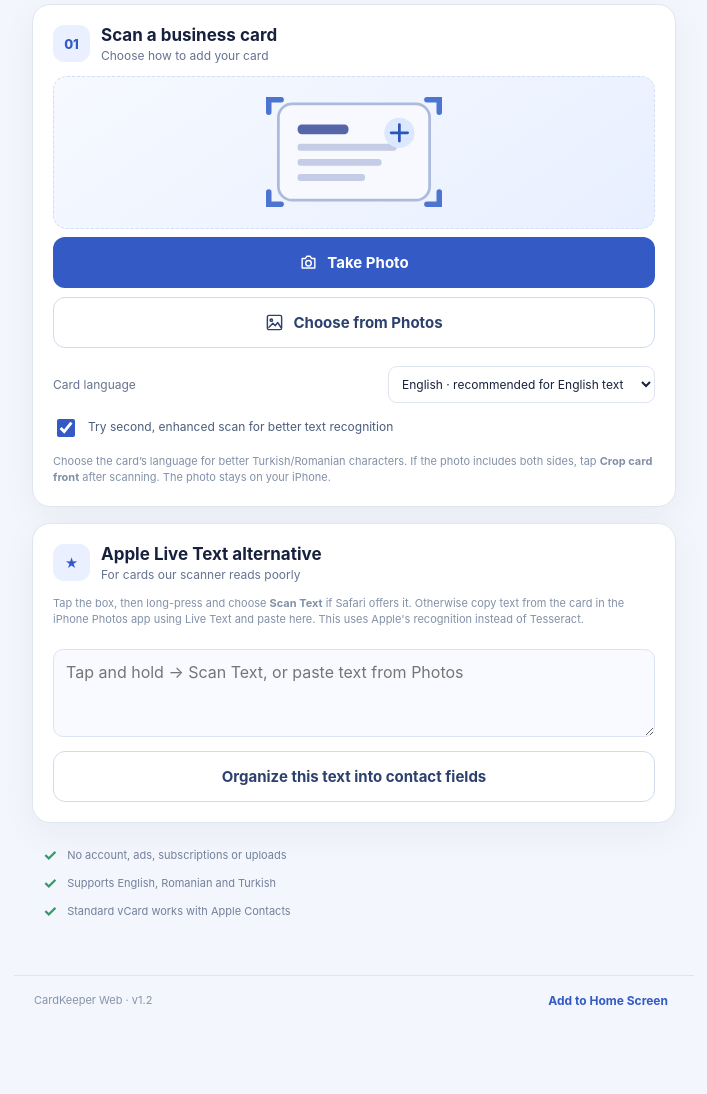
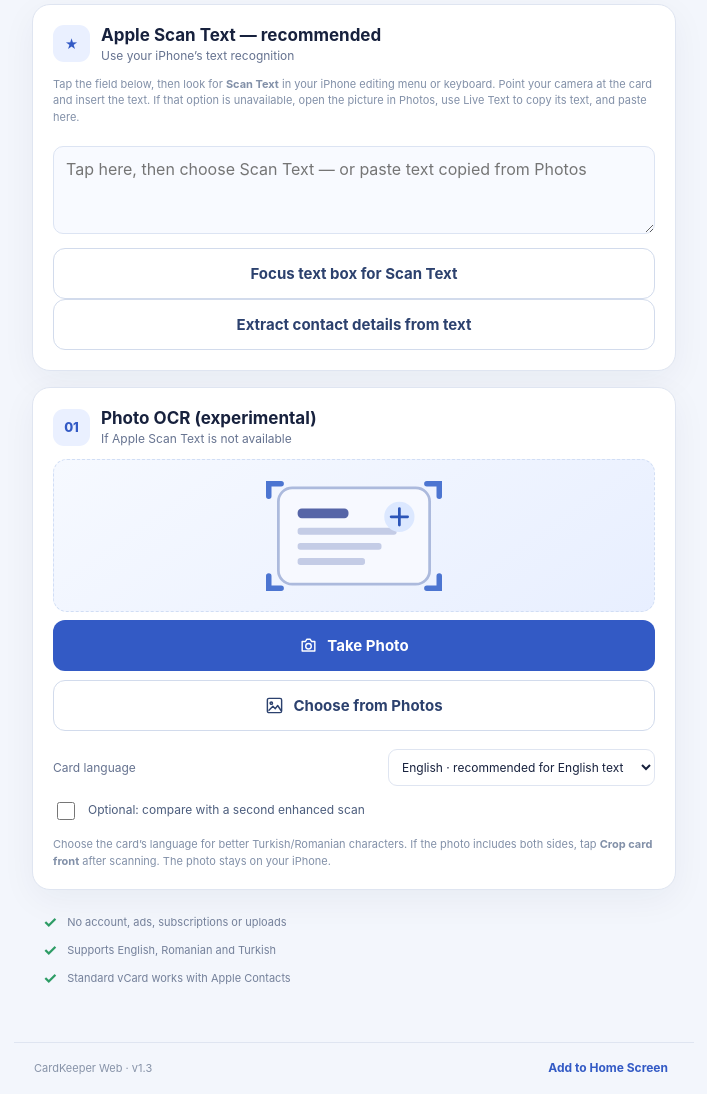
Before and after one commit to svskrdg/cardkeeper, a plain HTML site: page docs/index.html in a window 1280 px wide. Shown: the part 314-1408 px from the top of the page, without its empty margins (286-993 px from the left). Before the commit the page ends 1341 px from the top, so only its background shows below. Drawn offline with Linux system fonts and the light colour scheme.

Commit message:
Prioritize Apple Scan Text in Safari and collapse OCR debug lines by default

```diff
--- a/docs/index.html
+++ b/docs/index.html
@@ -11,7 +11,7 @@
   <link rel="manifest" href="./manifest.webmanifest">
   <link rel="icon" type="image/svg+xml" href="./icon.svg">
   <link rel="apple-touch-icon" href="./icon.svg">
-  <link rel="stylesheet" href="./style.css?v=4">
+  <link rel="stylesheet" href="./style.css?v=5">
   <title>CardKeeper · Business Card Scanner</title>
 </head>
 <body>
@@ -32,10 +32,17 @@
         <p>Snap a photo. We'll read the details locally. Review and import the contact on your iPhone.</p>
       </section>
 
+      <section class="scan-card" aria-labelledby="nativeHeading">
+        <div class="section-header"><div class="step-number">★</div><div><h2 id="nativeHeading">Apple Scan Text — recommended</h2><p>Use your iPhone’s text recognition</p></div></div>
+        <p class="helper">Tap the field below, then look for <strong>Scan Text</strong> in your iPhone editing menu or keyboard. Point your camera at the card and insert the text. If that option is unavailable, open the picture in Photos, use Live Text to copy its text, and paste here.</p>
+        <textarea id="liveTextInput" rows="3" class="native-paste" placeholder="Tap here, then choose Scan Text — or paste text copied from Photos"></textarea>
+        <button class="secondary-button full-width" id="focusLiveText" type="button">Focus text box for Scan Text</button>
+        <button class="secondary-button full-width" id="parseLiveText" type="button">Extract contact details from text</button>
+      </section>
       <section class="scan-card" aria-labelledby="scanHeading">
         <div class="section-header">
           <div class="step-number">01</div>
-          <div><h2 id="scanHeading">Scan a business card</h2><p>Choose how to add your card</p></div>
+          <div><h2 id="scanHeading">Photo OCR (experimental)</h2><p>If Apple Scan Text is not available</p></div>
         </div>
         <div class="scan-icon" aria-hidden="true">
           <svg viewBox="0 0 160 96">
@@ -70,15 +77,9 @@
             <option value="tur">Türkçe</option>
           </select>
         </div>
-        <label class="enhance-toggle"><input type="checkbox" id="enhance" checked> Try second, enhanced scan for better text recognition</label><div class="helper">Choose the card’s language for better Turkish/Romanian characters. If the photo includes both sides, tap <strong>Crop card front</strong> after scanning. The photo stays on your iPhone.</div>
+        <label class="enhance-toggle"><input type="checkbox" id="enhance"> Optional: compare with a second enhanced scan</label><div class="helper">Choose the card’s language for better Turkish/Romanian characters. If the photo includes both sides, tap <strong>Crop card front</strong> after scanning. The photo stays on your iPhone.</div>
       </section>
 
-      <section class="scan-card" aria-labelledby="nativeHeading">
-        <div class="section-header"><div class="step-number">★</div><div><h2 id="nativeHeading">Apple Live Text alternative</h2><p>For cards our scanner reads poorly</p></div></div>
-        <p class="helper">Tap the box, then long-press and choose <strong>Scan Text</strong> if Safari offers it. Otherwise copy text from the card in the iPhone Photos app using Live Text and paste here. This uses Apple's recognition instead of Tesseract.</p>
-        <textarea id="liveTextInput" rows="3" class="native-paste" placeholder="Tap and hold → Scan Text, or paste text from Photos"></textarea>
-        <button class="secondary-button full-width" id="parseLiveText" type="button">Organize this text into contact fields</button>
-      </section>
       <section id="workingSection" class="working hidden" role="status" aria-live="polite">
         <div class="spinner" aria-hidden="true"></div>
         <div class="work-copy">
@@ -112,11 +113,11 @@
           <label class="field">Email<input id="email" type="email" autocomplete="off" placeholder="name@company.com"></label>
           <label class="field">Website<input id="website" type="text" autocomplete="off" placeholder="www.company.com"></label>
           <label class="field">Address<input id="address" type="text" autocomplete="off" placeholder="Street, city, country"></label>
-          <section class="recognized-lines" aria-label="Assign recognized card text">
-            <h3>Fix misplaced information</h3>
+          <details class="recognized-lines" aria-label="Assign recognized card text"><summary>Review / reassign recognized lines</summary>
+            <h3>Correct fields using recognized lines</h3>
             <p>Each row below contains text found on the card. Choose the right field to place it without retyping.</p>
             <div id="recognizedLines"></div>
-          </section>
+          </details>
           <details class="raw-details"><summary>Full recognized text</summary><textarea id="rawText" rows="5" spellcheck="false"></textarea><button type="button" id="reparseText" class="secondary-button full-width">Re-read corrected text</button></details>
           <button id="saveContactButton" class="save-button" type="submit">
             <svg viewBox="0 0 24 24" aria-hidden="true"><path d="M12 3v11m-4-4 4 4 4-4M4 17v3h16v-3"/></svg>
@@ -135,7 +136,7 @@
       </section>
     </main>
     <footer>
-      <span>CardKeeper Web · v1.2</span>
+      <span>CardKeeper Web · v1.3</span>
       <button type="button" id="installHelp">Add to Home Screen</button>
     </footer>
   </div>
@@ -162,7 +163,7 @@
       <button class="primary-button dialog-ok" id="dialogOK" type="button">Got it</button>
     </div>
   </dialog>
-  <script src="./parser.js?v=4" defer></script>
-  <script src="./app.js?v=4" defer></script>
+  <script src="./parser.js?v=5" defer></script>
+  <script src="./app.js?v=5" defer></script>
 </body>
 </html>
```
